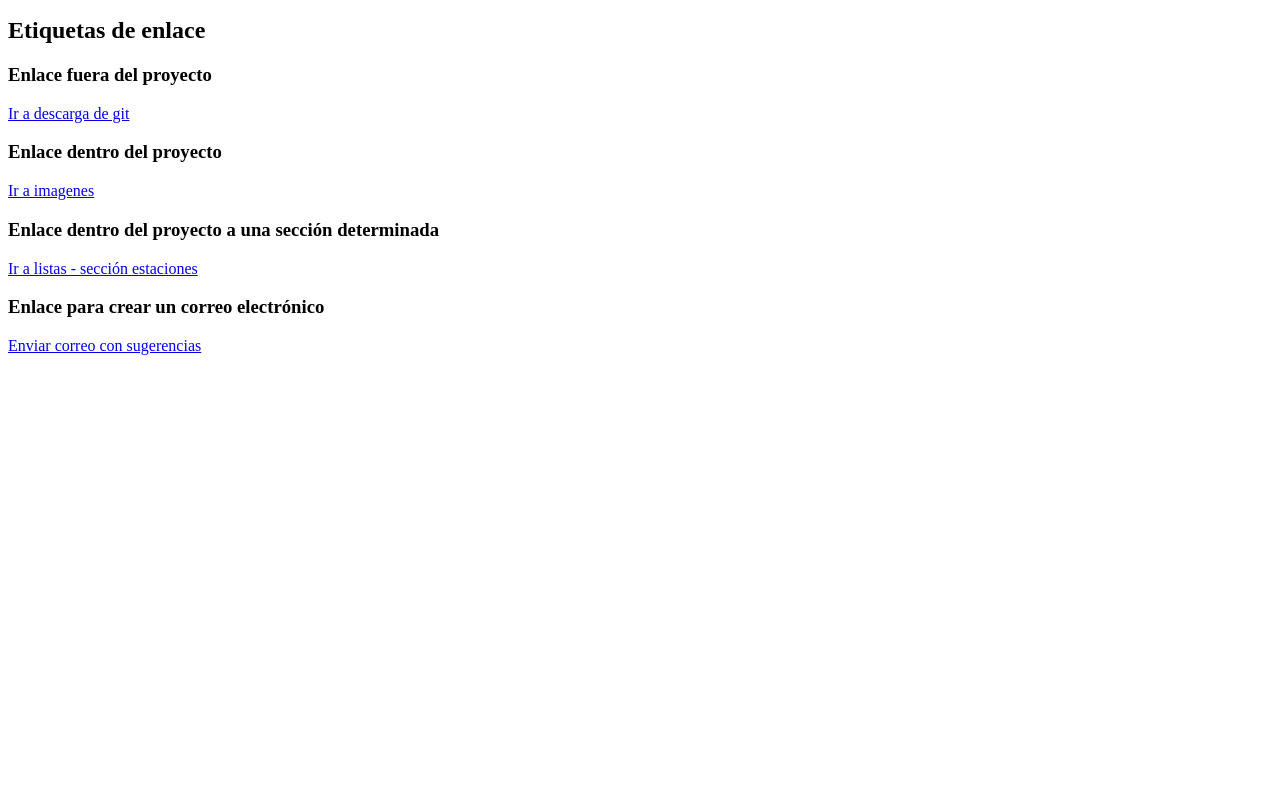
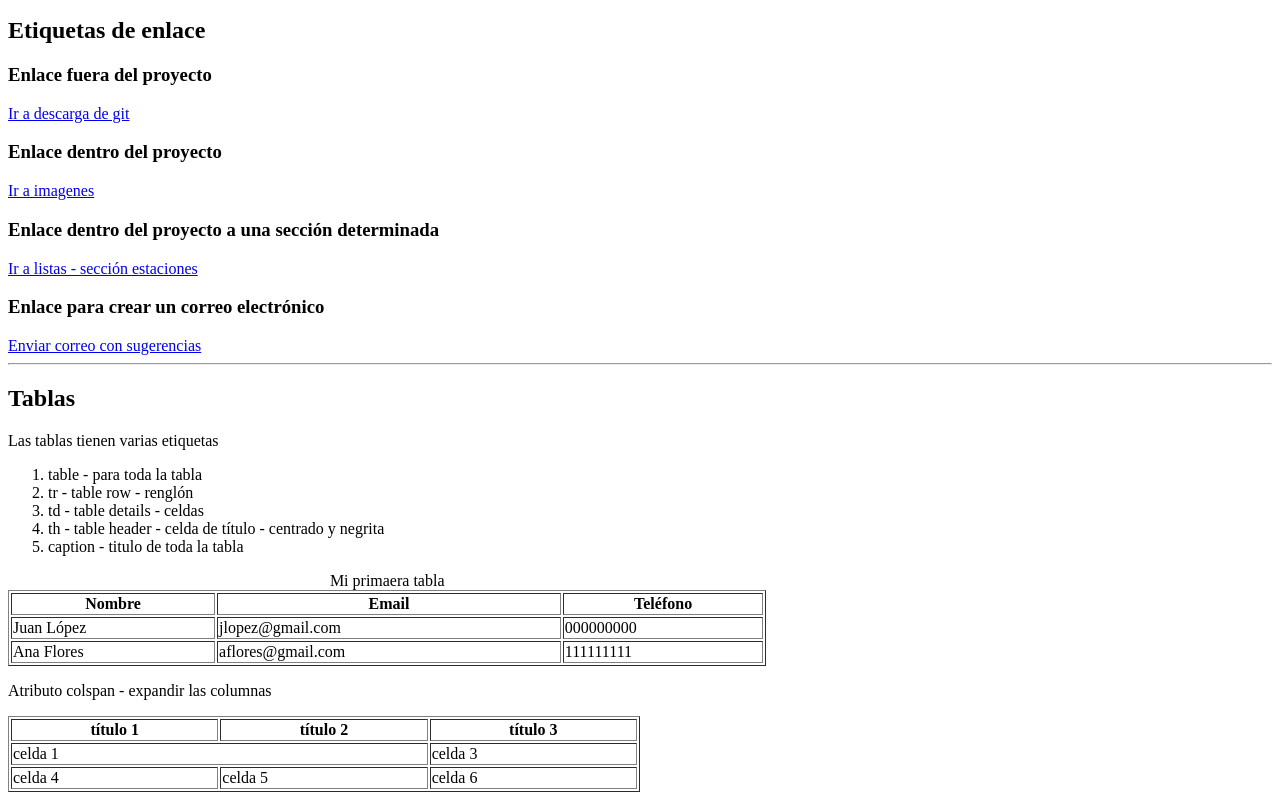
Before and after one commit to kelpy1983/repositorio_html_introduccion, a plain HTML site: page index.html in a window 1280 px wide. Shown: the part 1521-2321 px from the top of the page. Before the commit the page ends 1884 px from the top, so only its background shows below. Drawn offline with Linux system fonts and the light colour scheme.

Commit message:
final_de_clase

```diff
--- a/index.html
+++ b/index.html
@@ -51,8 +51,52 @@
     <a href="listas.html#Estaciones">Ir a listas - sección estaciones</a>
     <h3>Enlace para crear un correo electrónico</h3>
     <a href="mailto:kelpy1983@gmail.com">Enviar correo con sugerencias</a>
+    <hr>
+    <h2>Tablas</h2>
+    <p>Las tablas tienen varias etiquetas</p>
+    <ol>
+        <li>table - para toda la tabla</li>
+        <li>tr - table row - renglón</li>
+        <li>td - table details - celdas</li>
+        <li>th - table header - celda de título - centrado y negrita</li>
+        <li>caption - titulo de toda la tabla</li>
+    </ol>
+    <table border="1px" width="60%">
+        <caption>Mi primaera tabla</caption>
+        <tr>
+            <th>Nombre</th>
+            <th>Email</th>
+            <th>Teléfono</th>
+        </tr>
+        <tr>
+            <td>Juan López</td>
+            <td>jlopez@gmail.com</td>
+            <td>000000000</td>
+        </tr>
+        <tr>
+            <td>Ana Flores</td>
+            <td>aflores@gmail.com</td>
+            <td>111111111</td>
+        </tr>
 
-
+    </table>
+    <p>Atributo colspan - expandir las columnas</p>
+    <table width="50%" border="1px">
+        <tr>
+            <th>título 1</th>
+            <th>título 2</th>
+            <th>título 3</th>
+        </tr>
+        <tr>
+            <td colspan="2">celda 1</td>
+            <td>celda 3</td>
+        </tr>
+        <tr>
+            <td>celda 4</td>
+            <td>celda 5</td>
+            <td>celda 6</td>
+        </tr>
+    </table>
 
 
 
```
Also changed, not shown: Tablas.html (added, +37 -0 lines).
